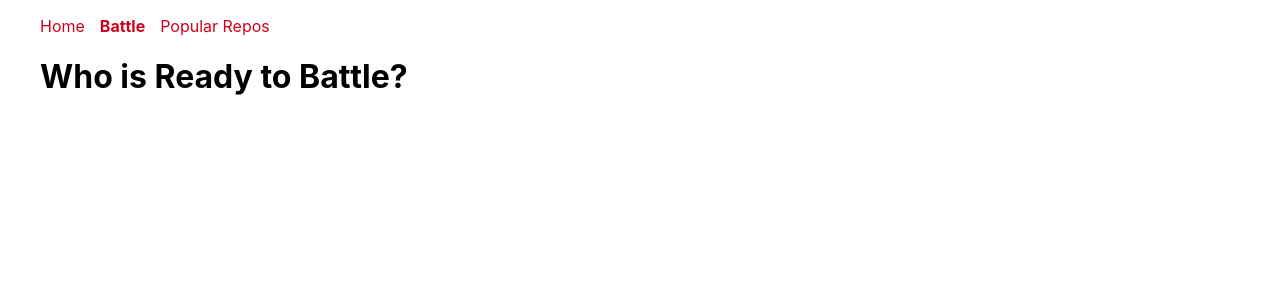
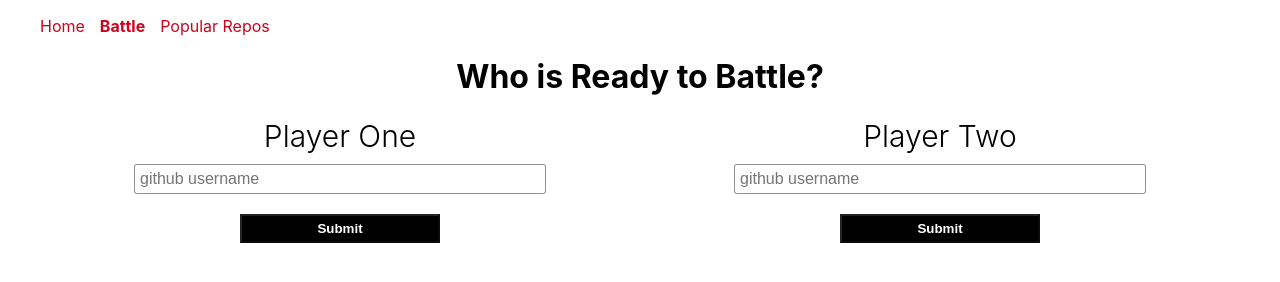
Before and after one commit to mcooperstein/github-battle-app, a React app: page /battle in a window 1280 px wide. Built offline with nearby package versions, Linux system fonts and the light colour scheme.

Commit message:
built form/search component inside battle component

```diff
--- a/app/index.css
+++ b/app/index.css
@@ -3,6 +3,10 @@ body {
   BlinkMacSystemFont,"Segoe UI",
   Roboto,Oxygen-Sans,Ubuntu,
   Cantarell,"Helvetica Neue",sans-serif;
+}
+
+h1 {
+  text-align: center;
 }
 
 ul {
@@ -21,6 +25,33 @@ a {
 .container {
   max-width:1200px;
   margin: 0 auto;
+}
+
+.row {
+  display: flex;
+  justify-content: space-around;
+}
+
+.column {
+  display: flex;
+  flex-direction: column;
+  width: 500px;
+  align-items: center;
+}
+
+.column input {
+  border-radius: 3px;
+  margin: 10px 0;
+  padding: 5px;
+  border: 1px solid rgba(0,0,0,0.43);
+  font-size: 16px;
+  width: 80%;
+}
+
+.column label, .header {
+  text-align: center;
+  font-size: 30px;
+  font-weight: 300;
 }
 
 .languages {
@@ -77,13 +108,14 @@ a {
   align-items: center;
 }
 
-.battle-button {
+.button {
   width:40%;
   display: block;
-  margin: 20px auto;
+  margin: 10px auto;
   background-color:black;
   color:white;
   text-align: center;
-  padding:10px;
+  font-weight: bolder;
+  padding:5px;
   cursor: pointer;
 }
--- a/components/Battle.js
+++ b/components/Battle.js
@@ -1,10 +1,90 @@
 import React from 'react';
+import PropTypes from 'prop-types';
+
+class PlayerInput extends React.Component {
+  constructor(props){
+    super(props);
+
+    this.state = {
+      username: ''
+    }
+    this.handleChange = this.handleChange.bind(this);
+    this.handleSubmit = this.handleSubmit.bind(this);
+  }
+  handleChange(event){
+    let value = event.target.value;
+
+    this.setState({
+      username:value
+    })
+  }
+  handleSubmit(event){
+    event.preventDefault();
+
+    this.props.onSubmit(
+      this.props.id,
+      this.state.username
+    )
+  }
+  render(){
+    return (
+      <form className="column" onSubmit={this.handleSubmit}>
+        <label className="header" htmlFor="username">
+          {this.props.label}
+        </label>
+        <input
+          id='username'
+          placeholder="github username"
+          type="text"
+          autoComplete="off"
+          value={this.state.username}
+          onChange={this.handleChange}
+        />
+      <button className="button" type="submit" disabled={!this.state.username}>
+        Submit
+      </button>
+      </form>
+    )
+  }
+}
+
+PlayerInput.propTypes = {
+  id: PropTypes.string.isRequired,
+  label: PropTypes.string.isRequired,
+  onSubmit: PropTypes.func.isRequired,
+}
 
 class Battle extends React.Component {
+  constructor(props){
+    super(props);
+
+    this.state = {
+      playerOneName: '',
+      playerTwoName: '',
+      playerOneImage: null,
+      playerTwoImage: null
+    }
+    this.handleSubmit = this.handleSubmit.bind(this);
+  }
+  handleSubmit(id, username){
+    this.setState(()=>{
+      let newState = {};
+
+      newState[id+'Name']=username;
+      newState[id+'Image']=`https://github.com/${username}.png?size=200`;
+      return newState;
+    })
+  }
   render(){
+    let playerOneName = this.state.playerOneName;
+    let playerTwoName = this.state.playerTwoName;
     return (
       <div className="battle-container">
         <h1>Who is Ready to Battle?</h1>
+        <div className="row">
+          {!playerOneName && <PlayerInput id="playerOne" label="Player One" onSubmit={this.handleSubmit}/>}
+          {!playerTwoName && <PlayerInput id="playerTwo" label="Player Two" onSubmit={this.handleSubmit}/>}
+        </div>
       </div>
     )
   }
```
